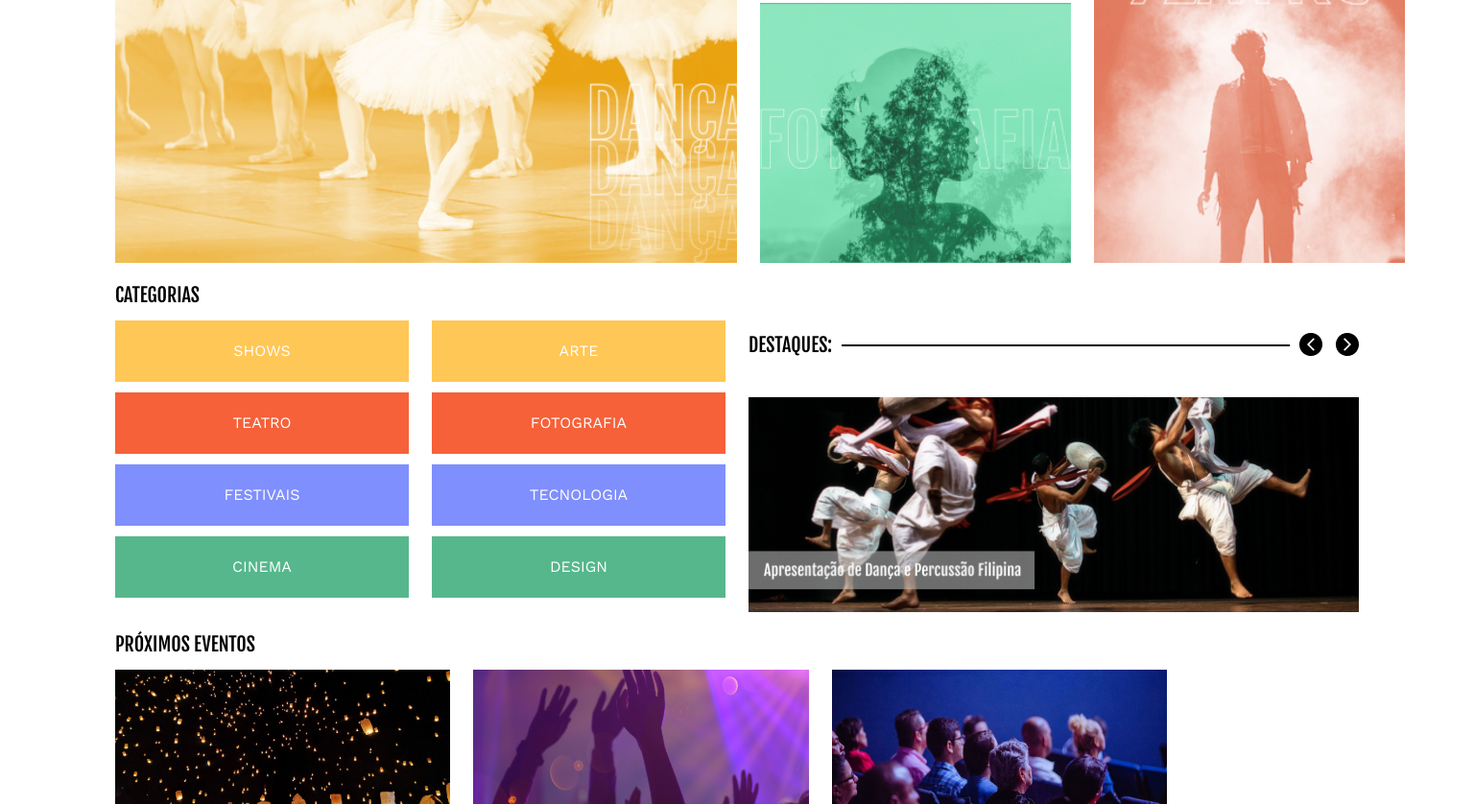
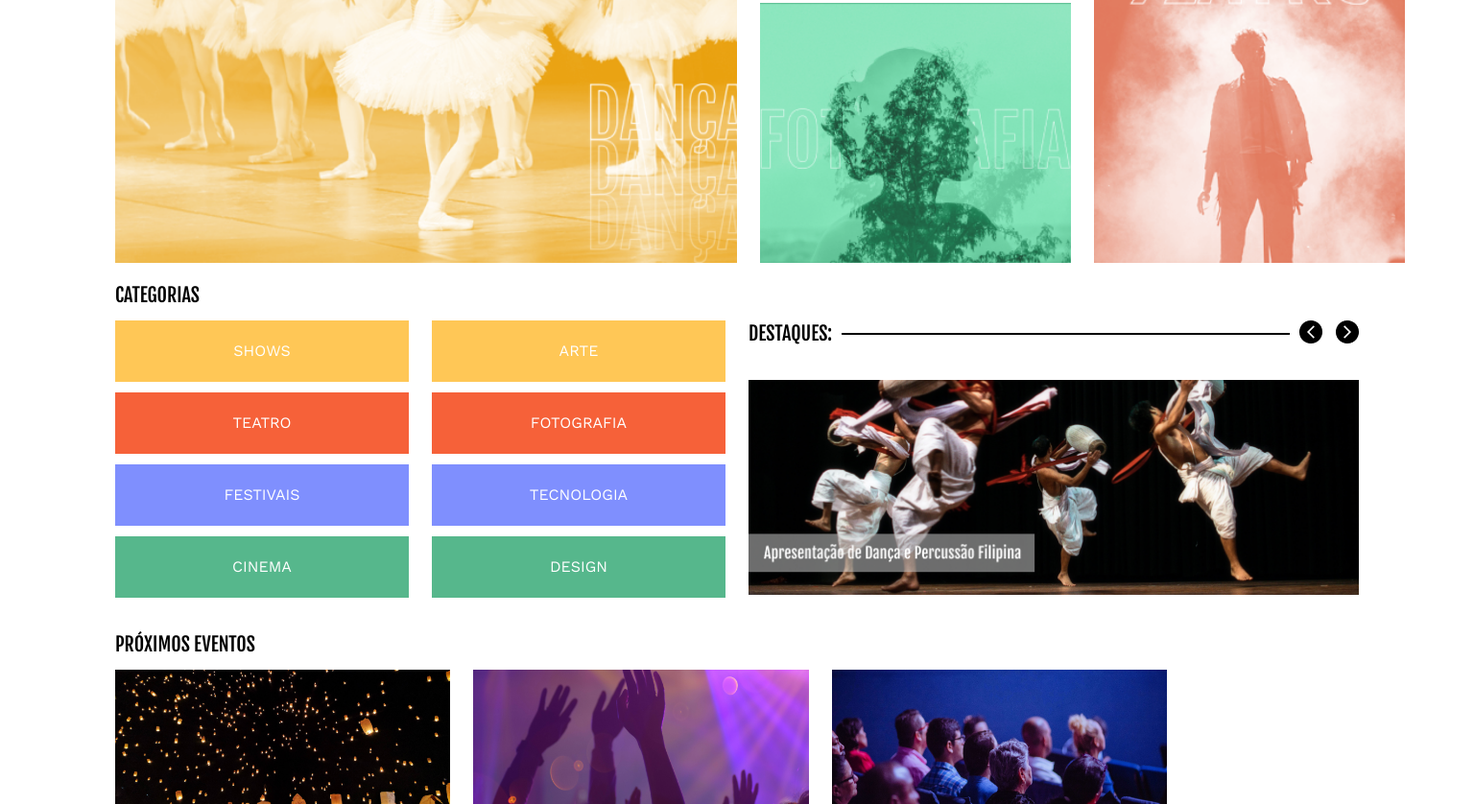
Before and after one commit to tordeck/CULTURAMA, a plain HTML site: page index.html in a window 1536 px wide. Shown: the part 385-1223 px from the top of the page at 96% size. Drawn offline with nearby package versions, Linux system fonts and the light colour scheme.

Commit message:
Update style.css

```diff
--- a/assets/style/style.css
+++ b/assets/style/style.css
@@ -180,7 +180,7 @@ img:hover {
 }
 
 .destaques__titulo {
-    margin: 1rem 0;
+    margin: 0;
 }
 
 .destaques__barra {
@@ -466,7 +466,7 @@ img:hover {
 
     .categorias__imagem {
         height: 224px;
-        margin-bottom: 0;
+        margin-bottom: 18px;
         background-position-y: bottom;
     }
 
```
